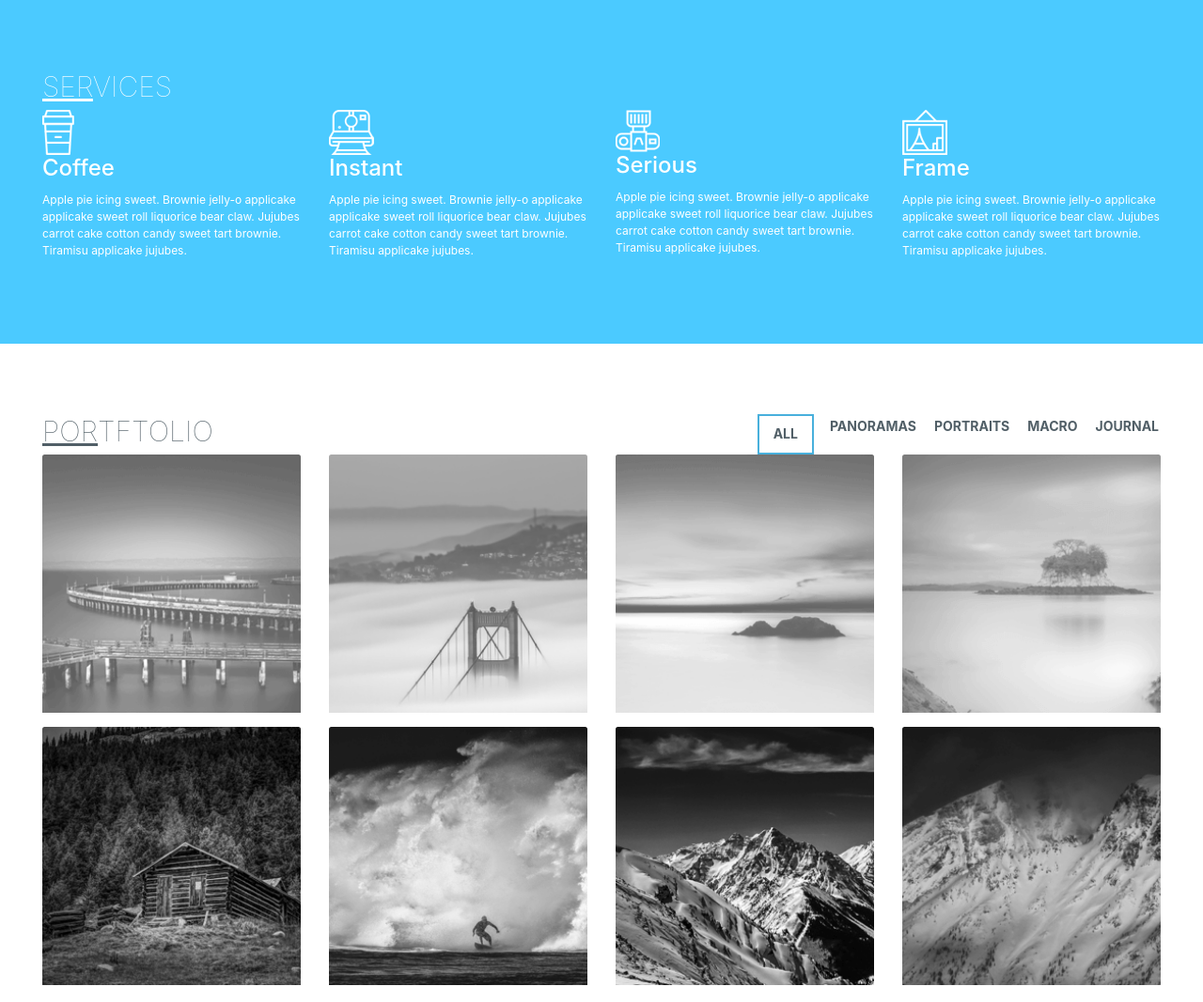
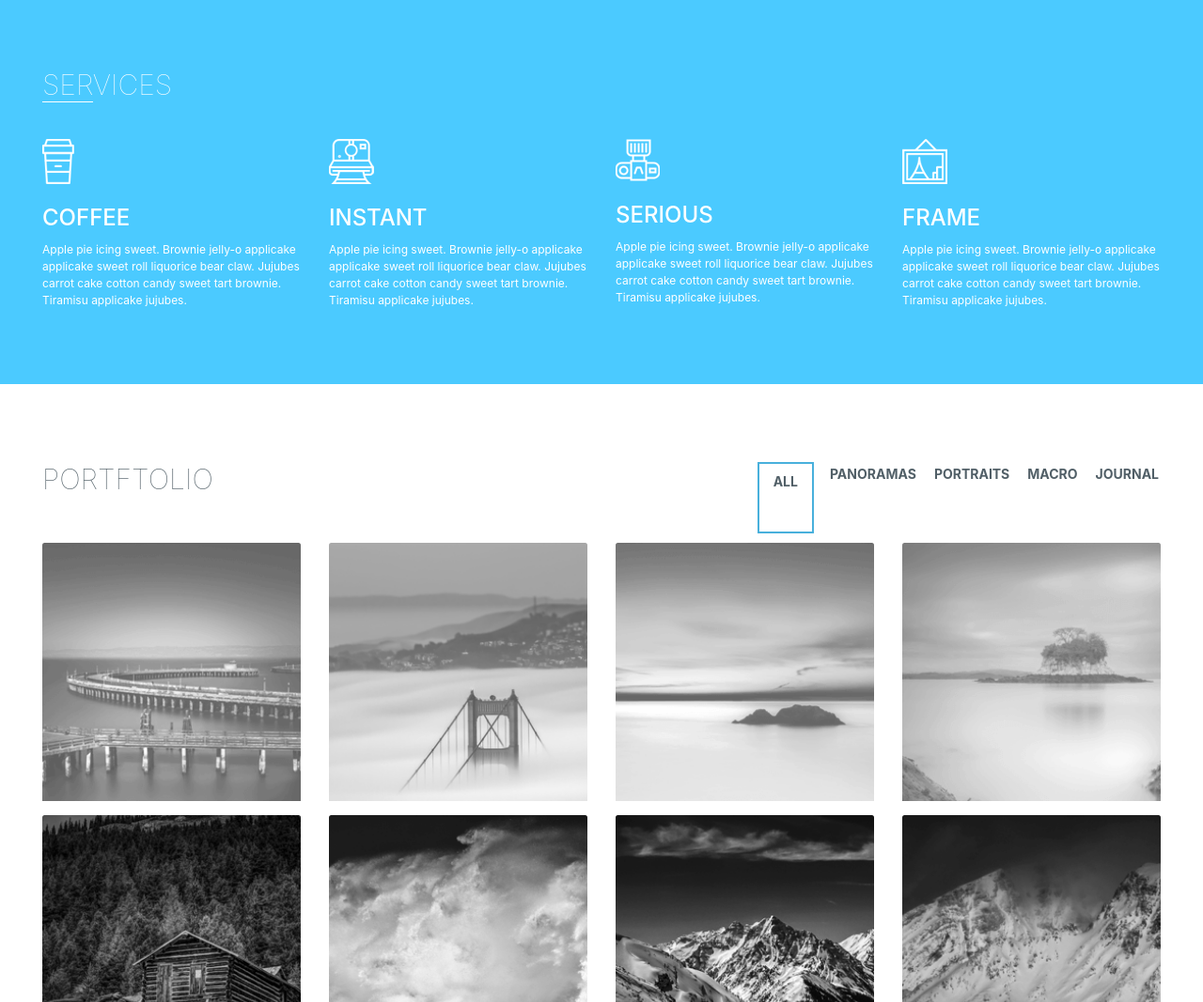
Before and after one commit to Iryna-Nepranova/Blueasy, a plain HTML site: page index.html in a window 1280 px wide. Shown: the part 810-1877 px from the top of the page at 94% size. Drawn offline with nearby package versions, Linux system fonts and the light colour scheme; files whose address does not match are found by name.

Commit message:
section-service

```diff
--- a/css/components/base.css
+++ b/css/components/base.css
@@ -43,7 +43,7 @@ img {
 }
 
 .uppercase {
-  text-decoration: underline;
+  border-bottom: 1px solid white;
 }
 
 a{
--- a/css/components/card.css
+++ b/css/components/card.css
@@ -6,6 +6,8 @@
 .card-title {
     font-size: 24px;
     color: #ffffff;
+    text-transform: uppercase;
+    padding-top: 22px;
 }
 
 .card-text {
--- a/css/components/hero.css
+++ b/css/components/hero.css
@@ -37,5 +37,4 @@
     background-color: rgba(65,75,82, 0.8);
     padding: 12px 19px;
     margin-top: 10px;
-
 }
--- a/css/components/section.css
+++ b/css/components/section.css
@@ -1,9 +1,14 @@
 .section {
-  padding: 75px 0;
+  padding: 73px 0;
 }
 
 .section-services,.section-twitter {
     background-color: #4bcaff;
+    padding-bottom: 65px;
+}
+
+.section-portfolio {
+  padding-top: 100px 0;
 }
 
 .section-title {
@@ -11,15 +16,17 @@
     text-transform: uppercase;
     color: #ffffff;
     font-weight: lighter;
+    padding-bottom: 33px;
 }
 
 .section-title.portfolio,.light-title {
     color: #515f67;
-  }
+}
 
   .section-header {
       display: flex;
       justify-content: space-between;
+      padding: 10px 0;
   }
 
   .section-default {
--- a/index.html
+++ b/index.html
@@ -108,7 +108,7 @@
               </div>
             </div>
             <div class="col-12 col-sm-6 col-lg-3">
-              <div class="card">
+              <div class="card card-last">
                 <img src="images/frame.png" class="card-img-top img-frame" alt="image">
                 <div class="card-body">
                   <h5 class="card-title">Frame</h5>
```
